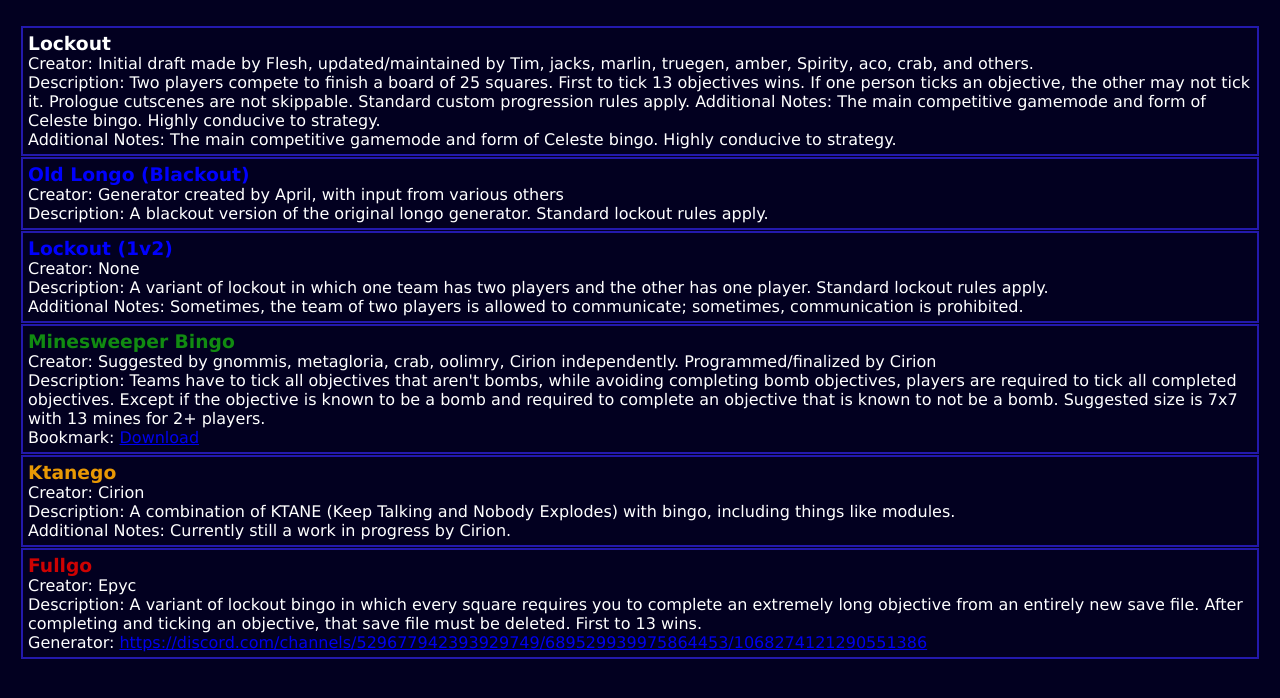
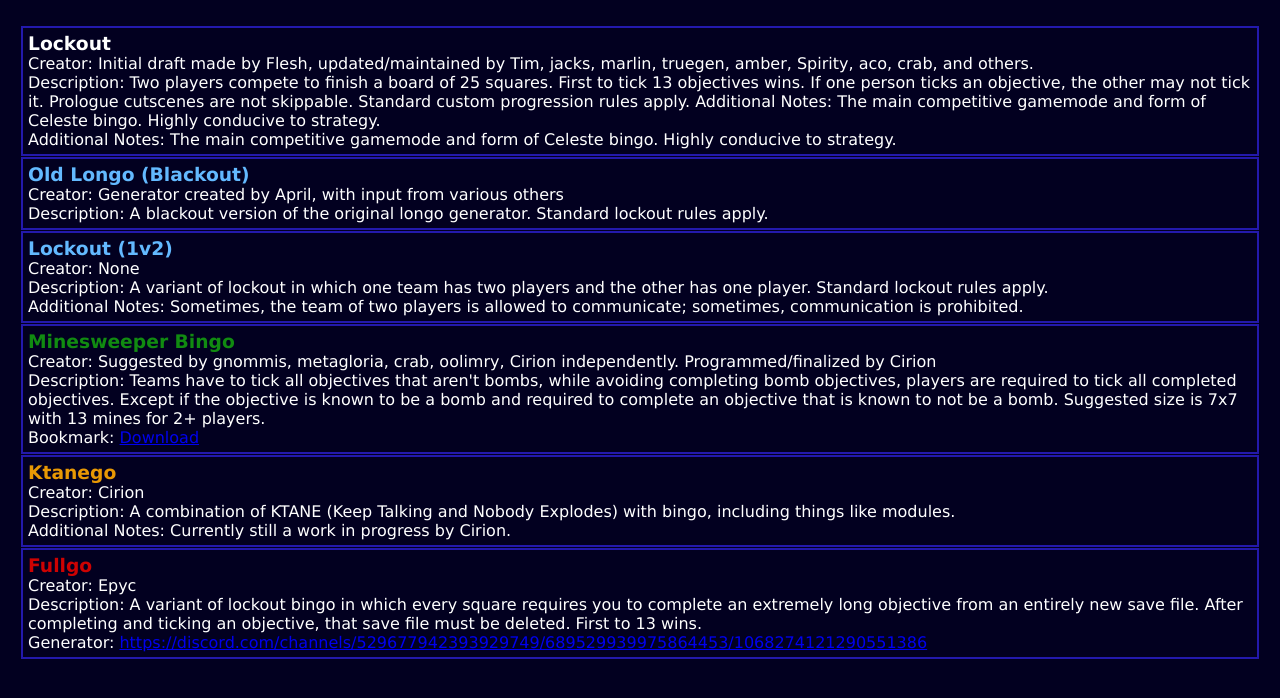
Before and after one commit to lightningreed133/bingo-variants, a plain HTML site: page all-variants.html in a window 1280 px wide. Drawn offline with Linux system fonts and the light colour scheme.

Commit message:
Change the blue

```diff
--- a/style.css
+++ b/style.css
@@ -28,7 +28,7 @@ h3 {
 }
 
 .Blue {
-    color: blue;
+    color: rgb(99, 185, 255);
 }
 
 .Green {
```
